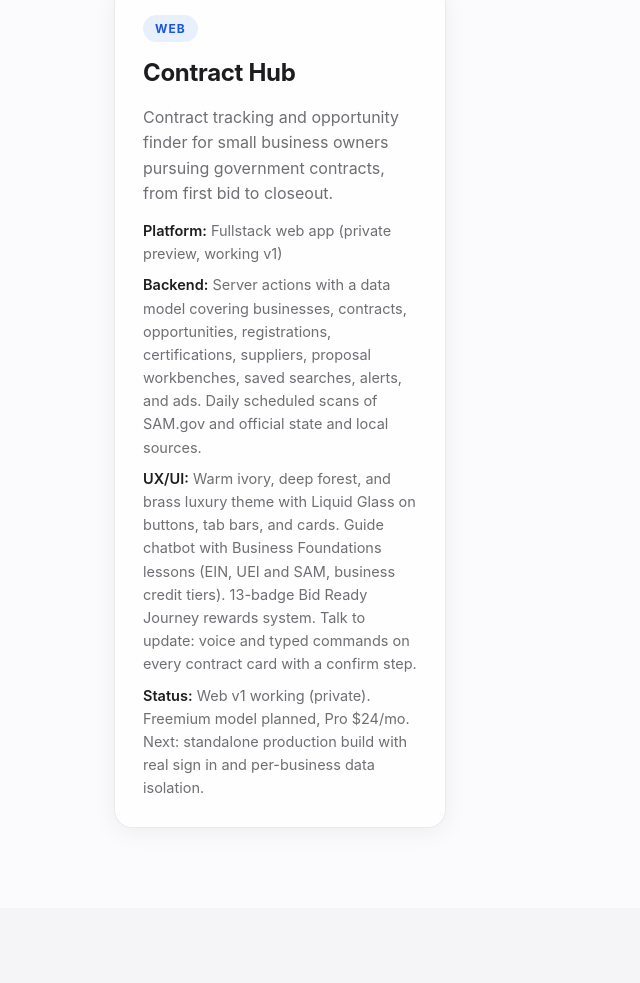
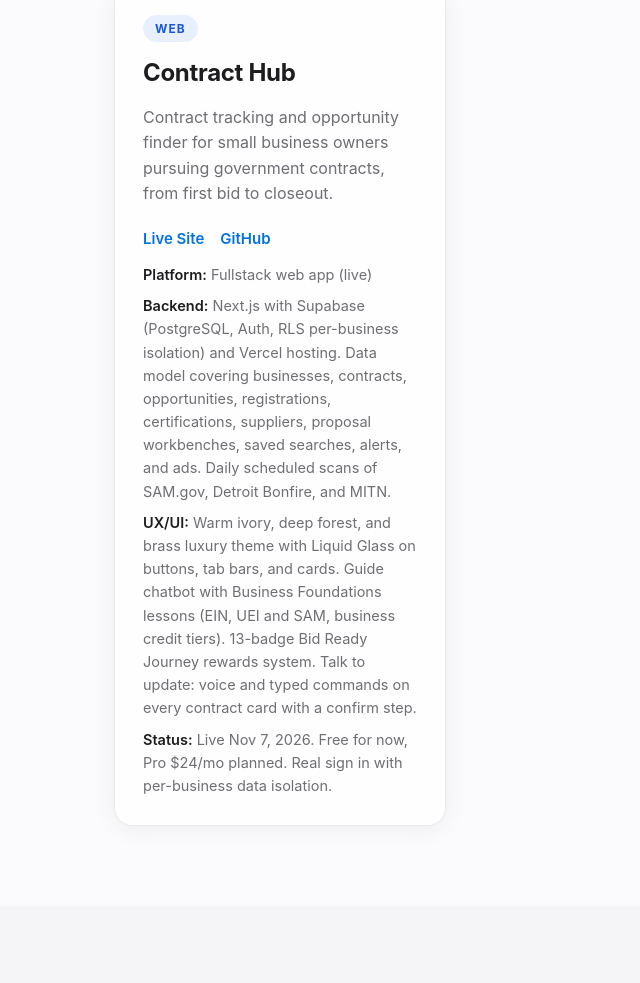
Before and after one commit to RISHAOFFICIAL/portfolio, a plain HTML site: page index.html in a window 1280 px wide. Shown: the part 2502-3485 px from the top of the page, without its empty margins (0-640 px from the left). Drawn offline with Linux system fonts and the light colour scheme.

Commit message:
Contract Hub is live: link production site and update card
Live at https://contract-hub-mu.vercel.app (deployed Nov 7, 2026).
Next.js + Supabase + Vercel, real sign in, per-business isolation,
daily scans of SAM.gov, Detroit Bonfire, and MITN.

```diff
--- a/index.html
+++ b/index.html
@@ -143,11 +143,15 @@
         <div class="card-badge">Web</div>
         <h3>Contract Hub</h3>
         <p class="card-oneline">Contract tracking and opportunity finder for small business owners pursuing government contracts, from first bid to closeout.</p>
+        <div class="card-links">
+          <a href="https://contract-hub-mu.vercel.app" target="_blank" rel="noopener">Live Site</a>
+          <a href="https://github.com/RISHAOFFICIAL/contract-hub" target="_blank" rel="noopener">GitHub</a>
+        </div>
         <div class="card-meta">
-          <span><strong>Platform:</strong> Fullstack web app (private preview, working v1)</span>
-          <span><strong>Backend:</strong> Server actions with a data model covering businesses, contracts, opportunities, registrations, certifications, suppliers, proposal workbenches, saved searches, alerts, and ads. Daily scheduled scans of SAM.gov and official state and local sources.</span>
+          <span><strong>Platform:</strong> Fullstack web app (live)</span>
+          <span><strong>Backend:</strong> Next.js with Supabase (PostgreSQL, Auth, RLS per-business isolation) and Vercel hosting. Data model covering businesses, contracts, opportunities, registrations, certifications, suppliers, proposal workbenches, saved searches, alerts, and ads. Daily scheduled scans of SAM.gov, Detroit Bonfire, and MITN.</span>
           <span><strong>UX/UI:</strong> Warm ivory, deep forest, and brass luxury theme with Liquid Glass on buttons, tab bars, and cards. Guide chatbot with Business Foundations lessons (EIN, UEI and SAM, business credit tiers). 13-badge Bid Ready Journey rewards system. Talk to update: voice and typed commands on every contract card with a confirm step.</span>
-          <span><strong>Status:</strong> Web v1 working (private). Freemium model planned, Pro $24/mo. Next: standalone production build with real sign in and per-business data isolation.</span>
+          <span><strong>Status:</strong> Live Nov 7, 2026. Free for now, Pro $24/mo planned. Real sign in with per-business data isolation.</span>
         </div>
       </article>
 
```
